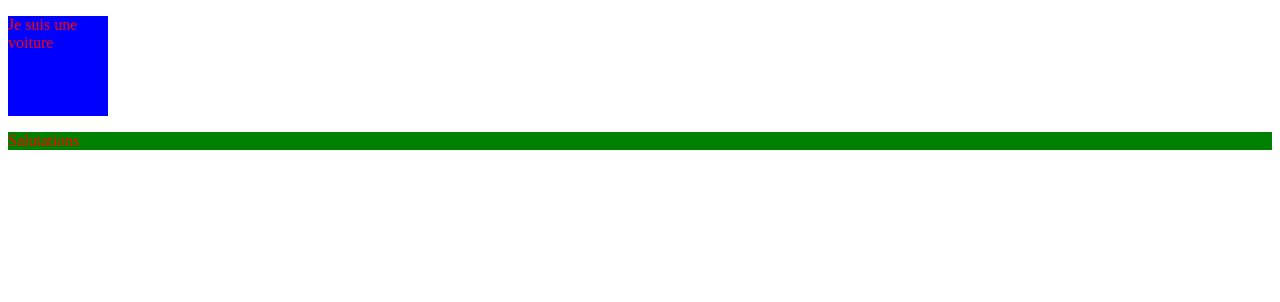
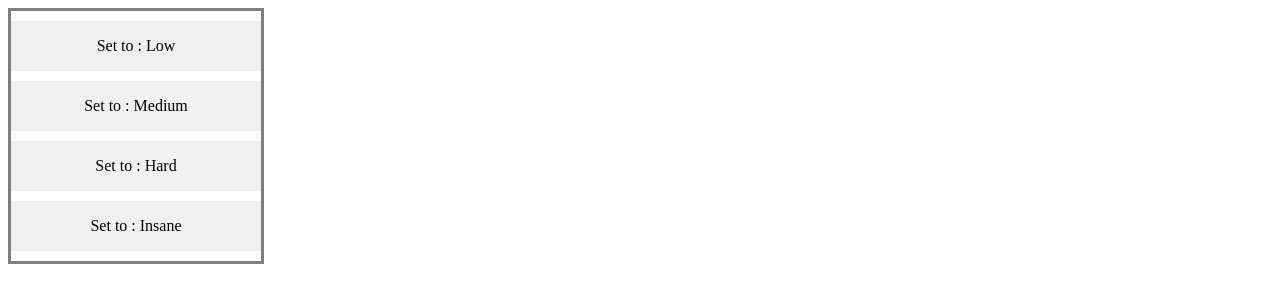
Before and after one commit to Kaazell/react-introduction, a React (Create React App) app: page / in a window 1280 px wide. Shown: the top 302 px of the page. Built offline with nearby package versions, Linux system fonts and the light colour scheme.

Commit message:
Projet Difficulty Picker (partie 1)

```diff
--- a/src/App.jsx
+++ b/src/App.jsx
@@ -1,13 +1,11 @@
-import { Car } from "./components/Car/Car";
-import { Greetings } from "./components/Greetings/Greetings";
-import "./global.css"
+import { DisplayDifficulty } from "./components/DisplayDifficulty/DisplayDifficulty";
+import { MenuList } from "./components/MenuList/MenuList";
+
 export function App() {
   return (
     <>
-    <div>
-      <Car />
-      <Greetings />
-    </div>
+      {/* <DisplayDifficulty difficulty="Low" /> */}
+      <MenuList />
     </>
   );
 }
--- /dev/null
+++ b/src/components/DisplayDifficulty/DisplayDifficulty.jsx
@@ -0,0 +1,11 @@
+import s from "./style.module.css";
+
+export function DisplayDifficulty(props) {
+  return (
+    <div className={s.container}>
+      {props.difficulty
+        ? `Difficulty set to : ${props.difficulty}`
+        : "No difficulty set"}{" "}
+    </div>
+  );
+}
--- /dev/null
+++ b/src/components/DisplayDifficulty/style.module.css
@@ -0,0 +1,8 @@
+.container {
+    height: 250px;
+    width: 250px;
+    border: 3px solid grey;
+    display: flex;
+    justify-content: center;
+    align-items: center;
+}
--- /dev/null
+++ b/src/components/MenuList/MenuList.jsx
@@ -0,0 +1,13 @@
+import { MenuListItem } from "../MenuListItem/MenuListItem";
+import s from "./style.module.css";
+
+export function MenuList(props) {
+  return (
+    <div className={s.container}>
+      <MenuListItem difficulty="Low" />
+      <MenuListItem difficulty="Medium" />
+      <MenuListItem difficulty="Hard" />
+      <MenuListItem difficulty="Insane" />
+    </div>
+  );
+}
--- /dev/null
+++ b/src/components/MenuList/style.module.css
@@ -0,0 +1,8 @@
+.container{
+    height: 250px;
+    width: 250px;
+    border: 3px solid grey;
+    display: flex;
+    flex-direction: column;
+    justify-content: space-evenly;
+}
--- /dev/null
+++ b/src/components/MenuListItem/MenuListItem.jsx
@@ -0,0 +1,18 @@
+import s from "./style.module.css";
+import { useState } from "react";
+
+export function MenuListItem(props) {
+  const [isHovered, setIsHovered] = useState(false);
+  console.log(isHovered);
+
+  return (
+    <div
+      style={{ backgroundColor: isHovered ? "#a5e9ff" : "#eff0ef" }}
+      className={s.container}
+      onMouseEnter={() => setIsHovered(true)}
+      onMouseLeave={() => setIsHovered(false)}
+    >
+      Set to : {props.difficulty}
+    </div>
+  );
+}
--- /dev/null
+++ b/src/components/MenuListItem/style.module.css
@@ -0,0 +1,7 @@
+.container {
+    height: 50px;
+    width: 100%;
+    display: flex;
+    justify-content: center;
+    align-items: center;
+}
```
